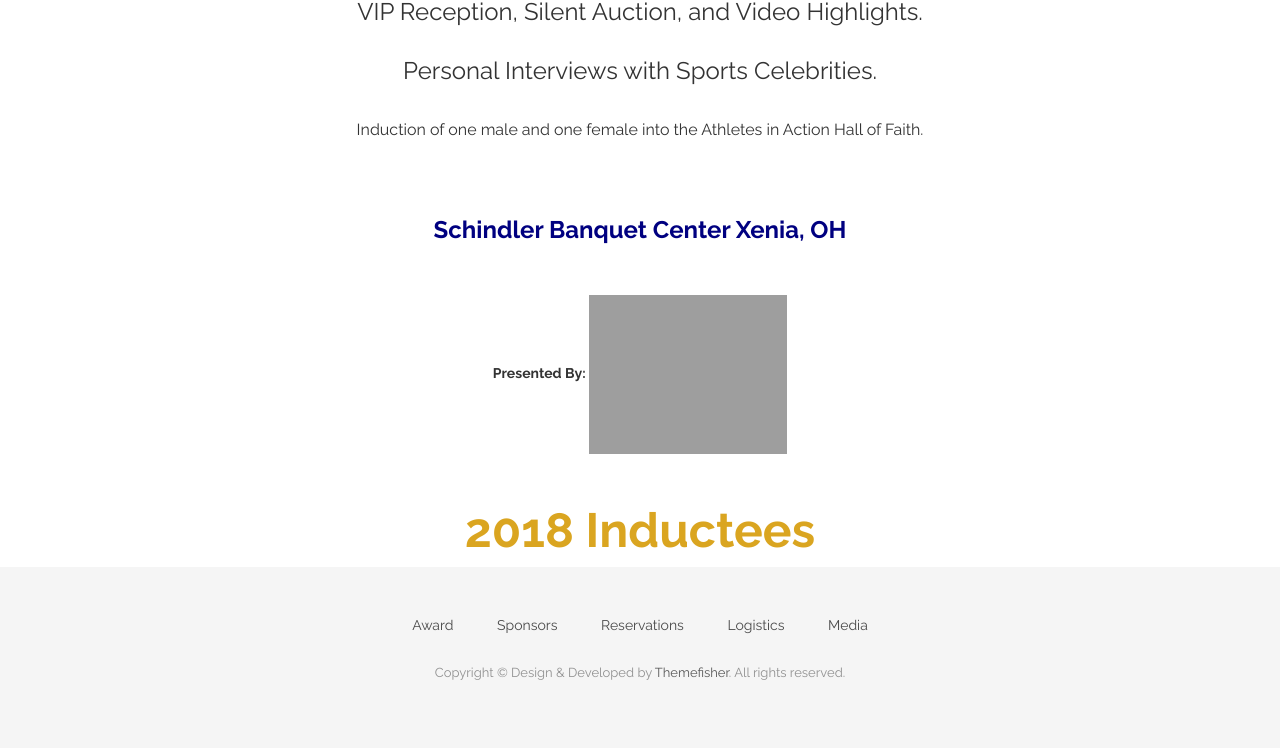
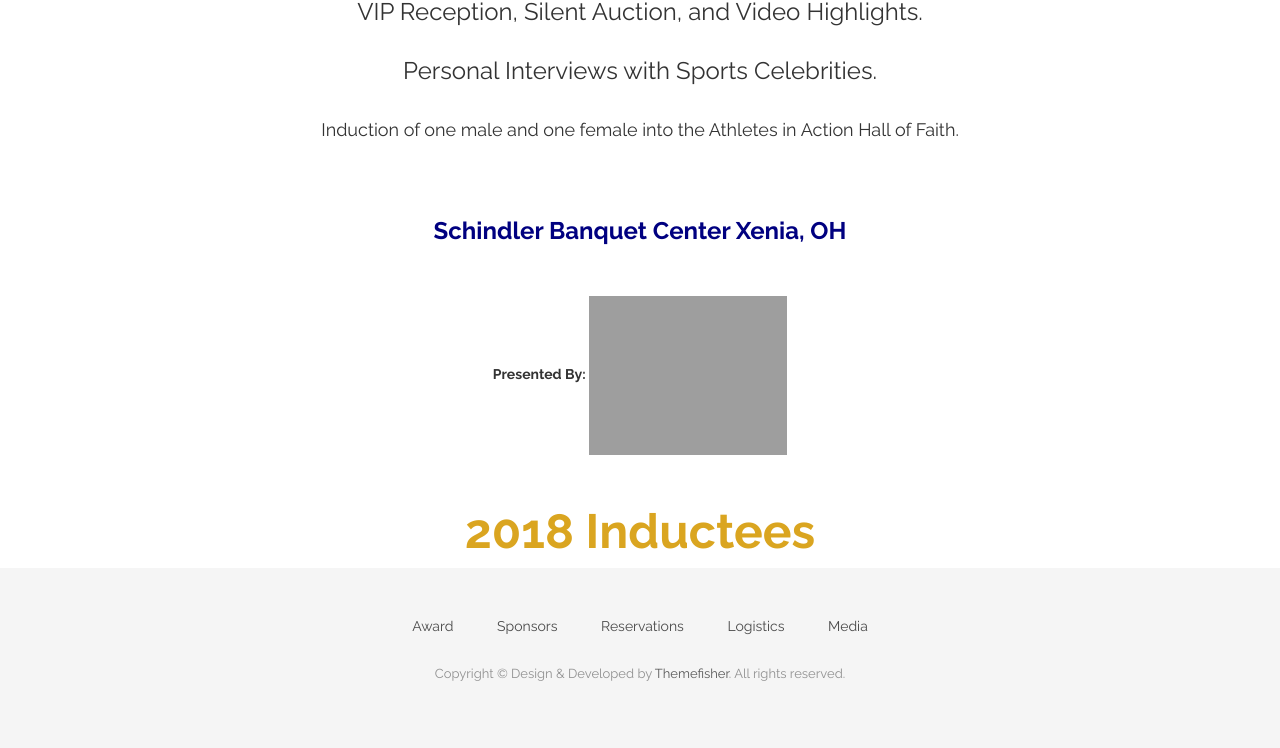
Before and after one commit to CruGlobal/NightofChampions, a Jekyll site: the page built from program.markdown, in a window 1280 px wide. Shown: the part 795-1543 px from the top of the page. Built offline with Jekyll 4.4.1, drawn with Linux system fonts in a browser that asks for light colours; nearby versions of some CDN libraries; some web fonts are replaced; grey boxes are pictures that could not be loaded.

Commit message:
Updated Program

```diff
--- a/program.markdown
+++ b/program.markdown
@@ -35,7 +35,7 @@
 <br> <br>
 <font size="5">Personal Interviews with Sports Celebrities.</font>
 <br><br>
-<font size="3">Induction of one male and one female into the Athletes in Action Hall of Faith.</font></p>
+<font size="4">Induction of one male and one female into the Athletes in Action Hall of Faith.</font></p>
 <br><br>
 </div>
 <div style="text-align: center;">
```
